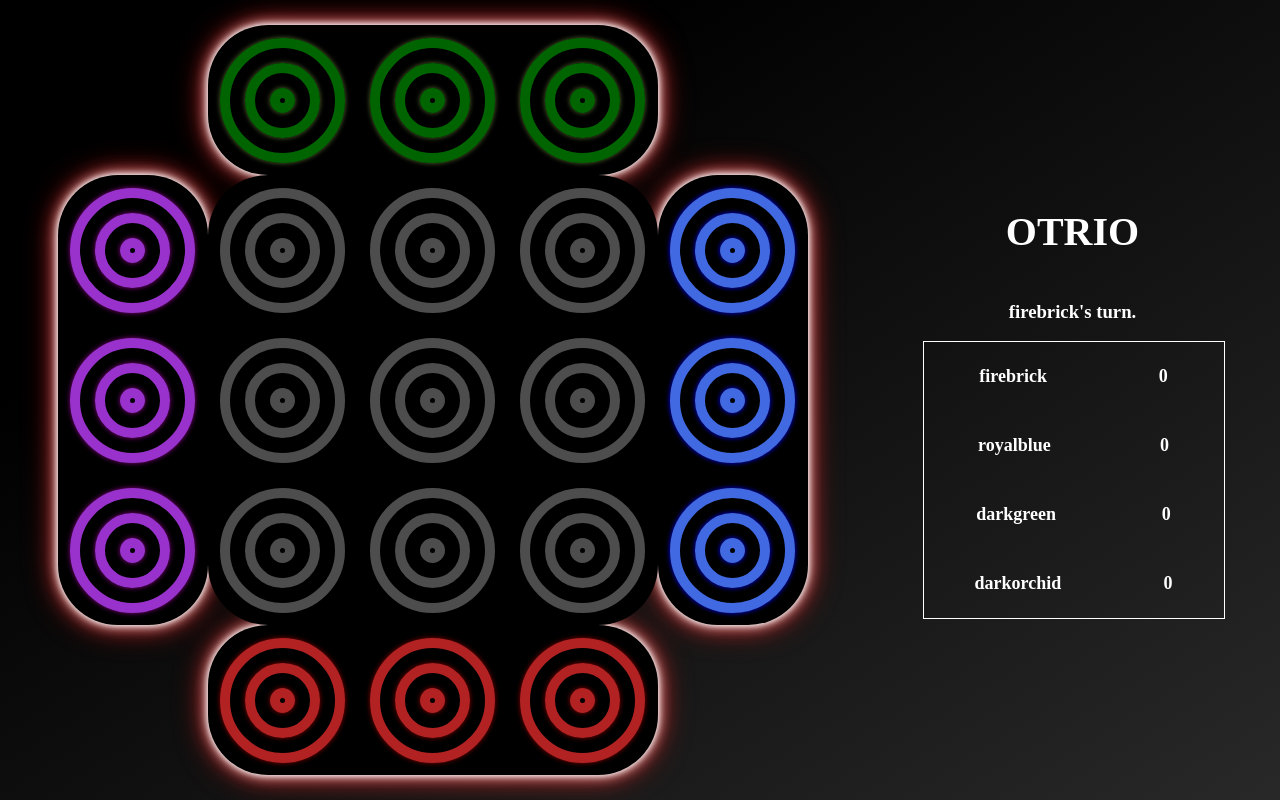
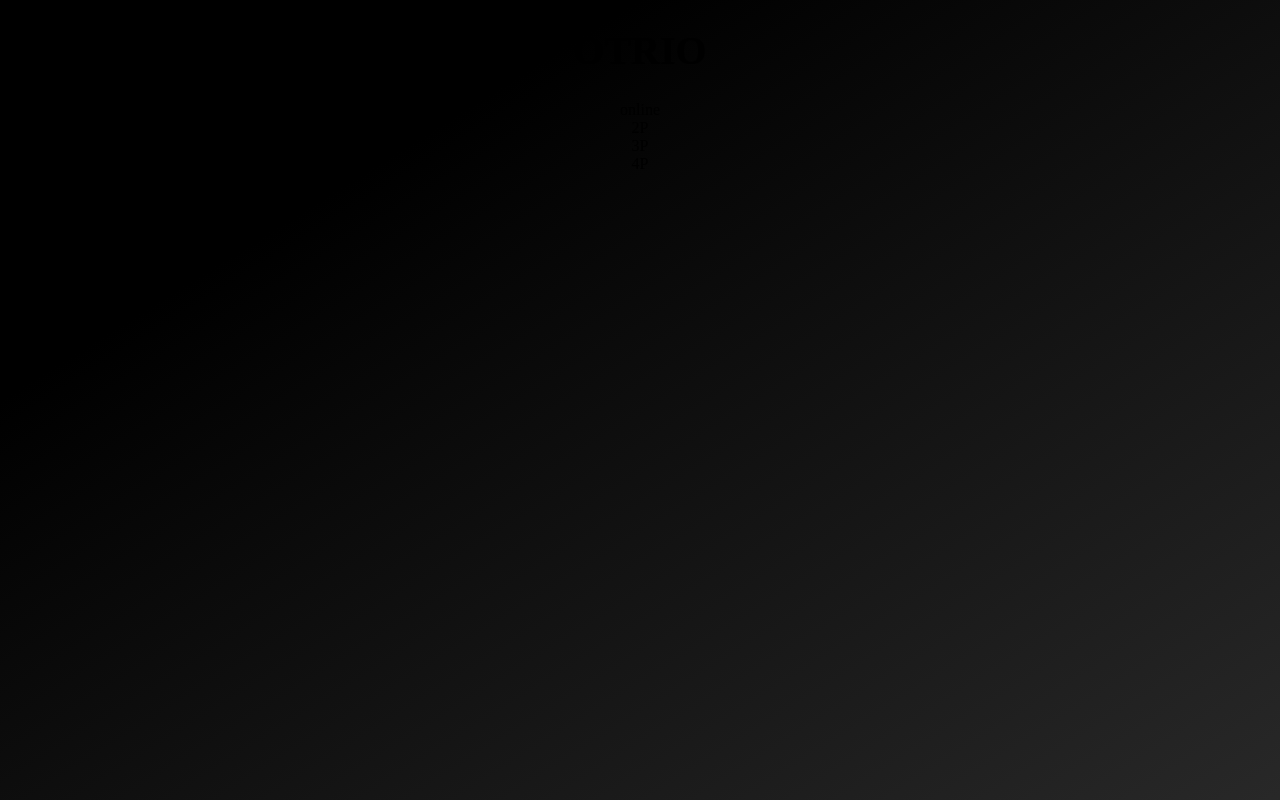
Before and after one commit to soleilyasmina/otrio, a React (Create React App) app: page / in a window 1280 px wide. Built offline with nearby package versions, Linux system fonts and the light colour scheme; the HTML template or start-up script is replaced by a standard one.

Commit message:
imported and implemented Home component with inGame

```diff
--- a/src/App.js
+++ b/src/App.js
@@ -2,6 +2,7 @@
 import './App.css';
 import Board from './components/Board';
 import Stats from './components/Stats';
+import Home from './components/Home';
 import win from './services/winconditions';
 
 export default class App extends Component {
@@ -13,7 +14,8 @@
       win: false,
       turn: 0,
       scores: null,
-      loading: false
+      loading: false,
+      inGame: false
     }
     this.selectSpace = this.selectSpace.bind(this);
     this.hasPiece = this.hasPiece.bind(this);
@@ -148,6 +150,9 @@
     this.startGame();
   }
   render() {
+    let { inGame } = this.state;
+    let content;
+    if (inGame) {
       let color = this.turnColor();
       return (
         <div className="App">
@@ -163,5 +168,12 @@
           </div>
         </div>
         );
+    } else {
+      return (
+        <div className="App">
+          <Home />
+        </div>
+      )
     }
   }
+}
```
Lines whose indentation alone changed are shown as unchanged.
